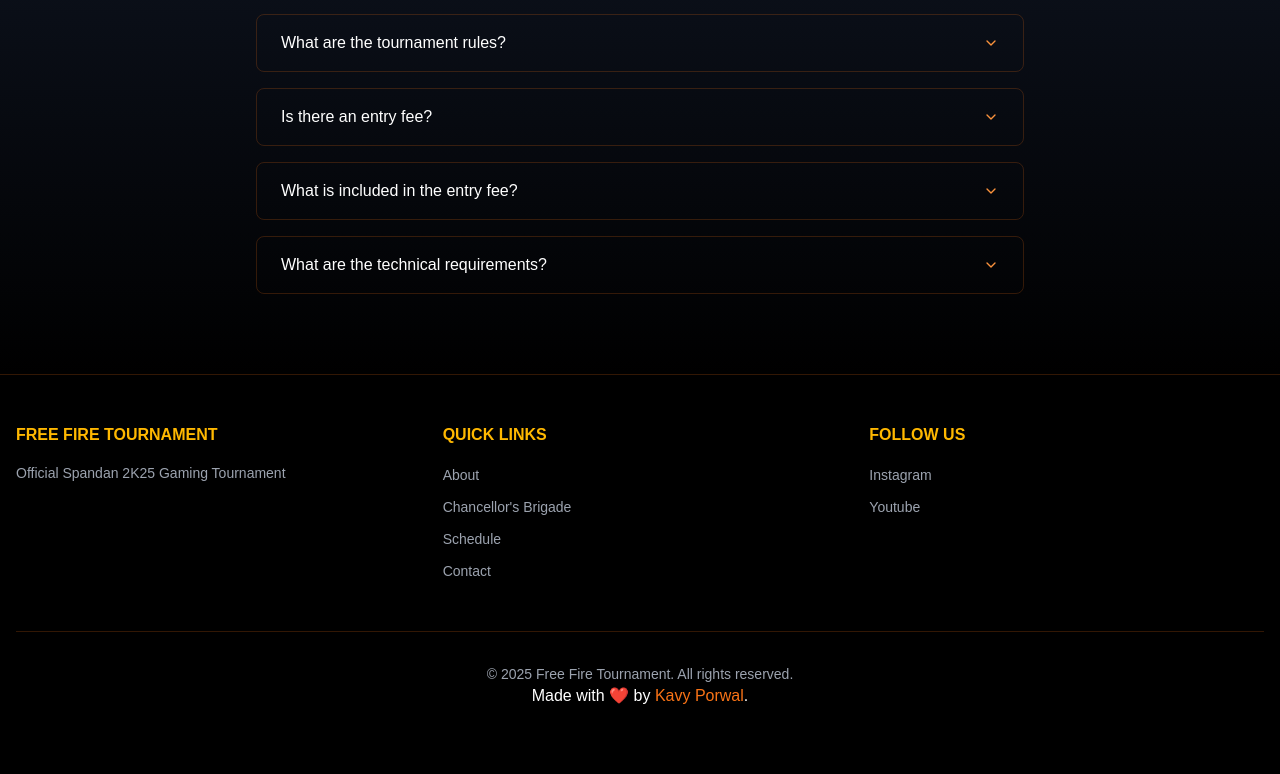
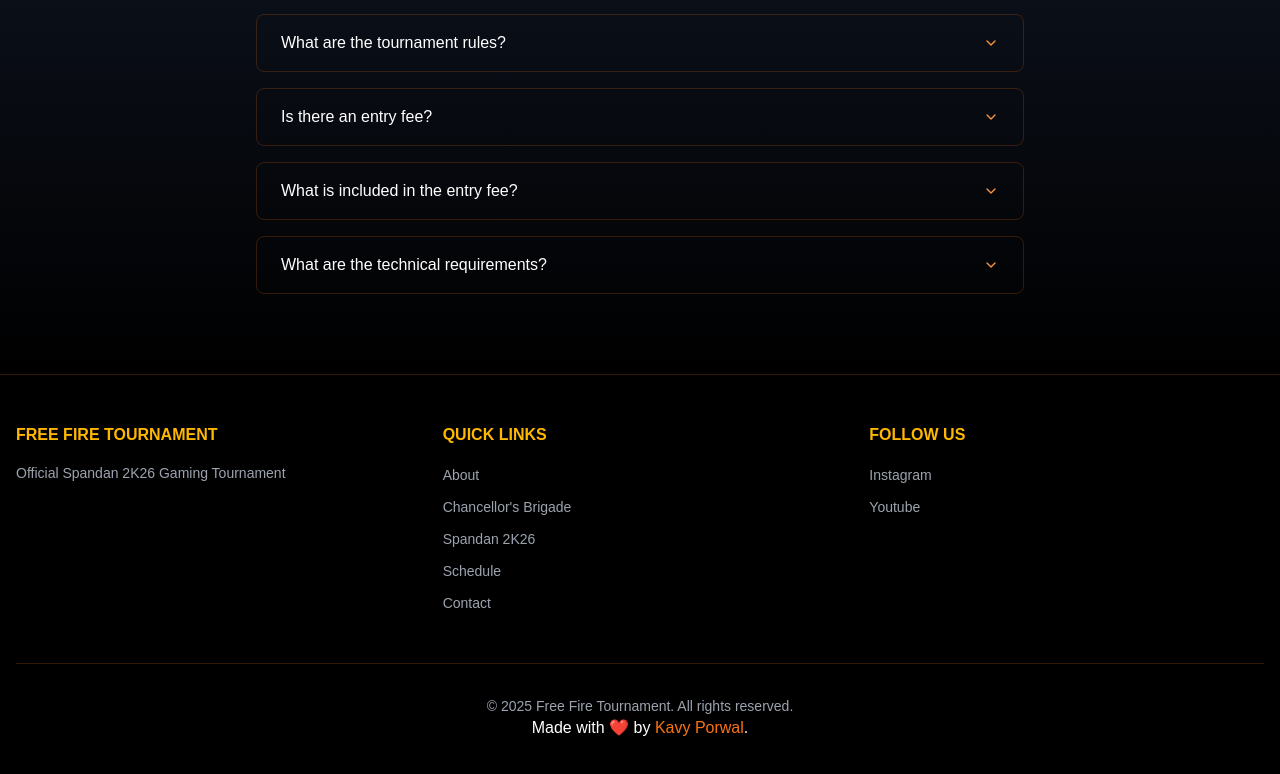
Before and after one commit to IamKavy47/FreeFire, a Next.js app: page / in a window 1280 px wide. Shown: the part 3355-4129 px from the top of the page. Built offline with nearby package versions, Linux system fonts and the light colour scheme.

Commit message:
Update tournament year in footer component

```diff
--- a/components/footer.tsx
+++ b/components/footer.tsx
@@ -7,7 +7,7 @@ export function Footer() {
         <div className="grid md:grid-cols-3 gap-8">
           <div>
             <h3 className="text-[#FFB800] font-bold mb-4">FREE FIRE TOURNAMENT</h3>
-            <p className="text-gray-400 text-sm">Official Spandan 2K25 Gaming Tournament</p>
+            <p className="text-gray-400 text-sm">Official Spandan 2K26 Gaming Tournament</p>
           </div>
           <div>
             <h3 className="text-[#FFB800] font-bold mb-4">QUICK LINKS</h3>
@@ -20,6 +20,11 @@ export function Footer() {
               <li>
                 <Link href="https://meu.edu.in/chancellor-brigade/" className="text-gray-400 hover:text-orange-500 text-sm">
                   Chancellor's Brigade
+                </Link>
+              </li>
+              <li>
+                <Link href="https://www.mufests.com" className="text-gray-400 hover:text-orange-500 text-sm">
+                  Spandan 2K26
                 </Link>
               </li>
               <li>
```
